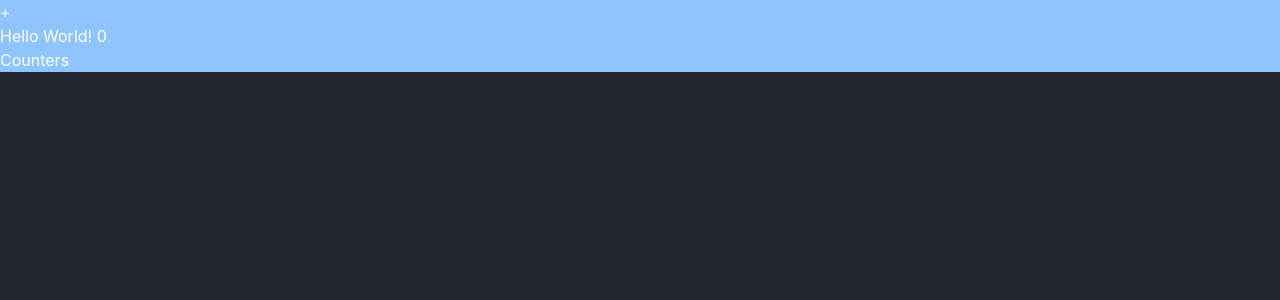
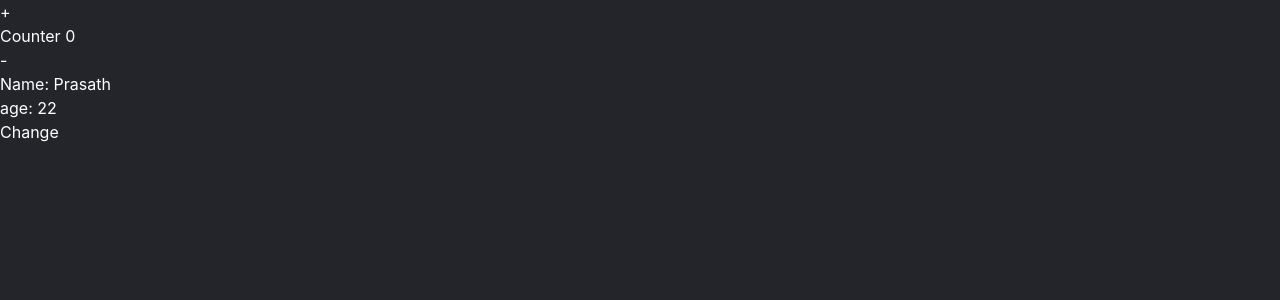
Before and after one commit to A-PRASATHARUMUGAM/Code_ReLearning, a React (Vite) app in the folder React/: page / in a window 1280 px wide. Shown: the top 300 px of the page. Built offline with nearby package versions, Linux system fonts and the light colour scheme.

Commit message:
Practice the React

```diff
--- a/React/src/App.tsx
+++ b/React/src/App.tsx
@@ -1,30 +1,13 @@
-import { useState } from 'react';
 import './index.css'
-import {Counters as Cont} from "./components/Counters"
+import Counter from './components/Counter'
 
 function App() {
-
-  const [count,setCount] = useState(0);
-
-  function incrementbtn(){
-
-      setCount(count+1);
-  }
 
 
   return (
     <>
 
-      <div className='bg-blue-300 text-white'>
-
-        <button onClick={incrementbtn} >+</button>
-
-         <h1  >Hello World! {count}</h1>
-
-         <Cont/>
-      </div>
-
-
+      <Counter />
     </>
   )
 }
--- /dev/null
+++ b/React/src/components/Counter.tsx
@@ -0,0 +1,48 @@
+import { useState } from "react";
+
+const Counter = () => {
+    const [count, setCount] = useState(0);
+
+    const [proper, setProper] = useState({ fname: "Prasath", age: "22" });
+
+    const changebtn = () => {
+        setProper((prev) => ({
+            ...prev,
+            fname: "Kandhan",
+            age: "20",
+        }));
+    };
+
+    const increment = () => {
+        setCount(count + 1);
+    };
+
+    const decrement = () => {
+        if (count == 0) {
+            setCount(1);
+        } else {
+            setCount(count - 1);
+        }
+    };
+
+    return (
+        <>
+            <section className="text-white">
+                <button onClick={increment}>+</button>
+
+                <div>Counter {count}</div>
+
+                <button onClick={decrement}>-</button>
+
+                {/*  */}
+
+                <p>Name: {proper.fname}</p>
+                <p>age: {proper.age}</p>
+
+                <button onClick={changebtn}>Change</button>
+            </section>
+        </>
+    );
+};
+
+export default Counter;
--- a/React/src/components/Counters.tsx
+++ /dev/null
@@ -1,9 +0,0 @@
-
-export const Counters = ()=>{
-
-  return (
-    <>
-      <h1>Counters </h1>
-    </>
-  )
-}
```
Also changed, not shown: 1 other file (tests, documents, lock files or other folders).
